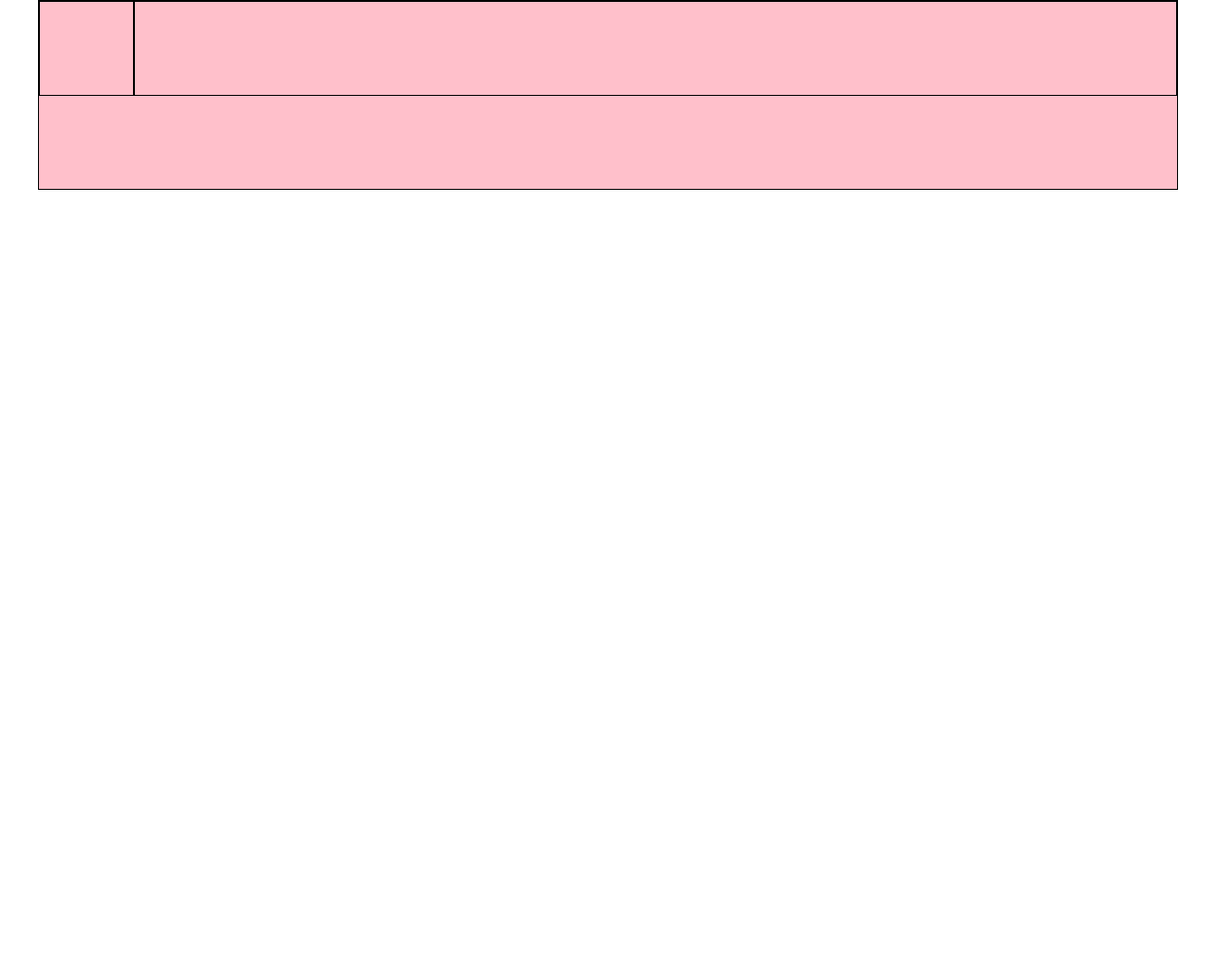
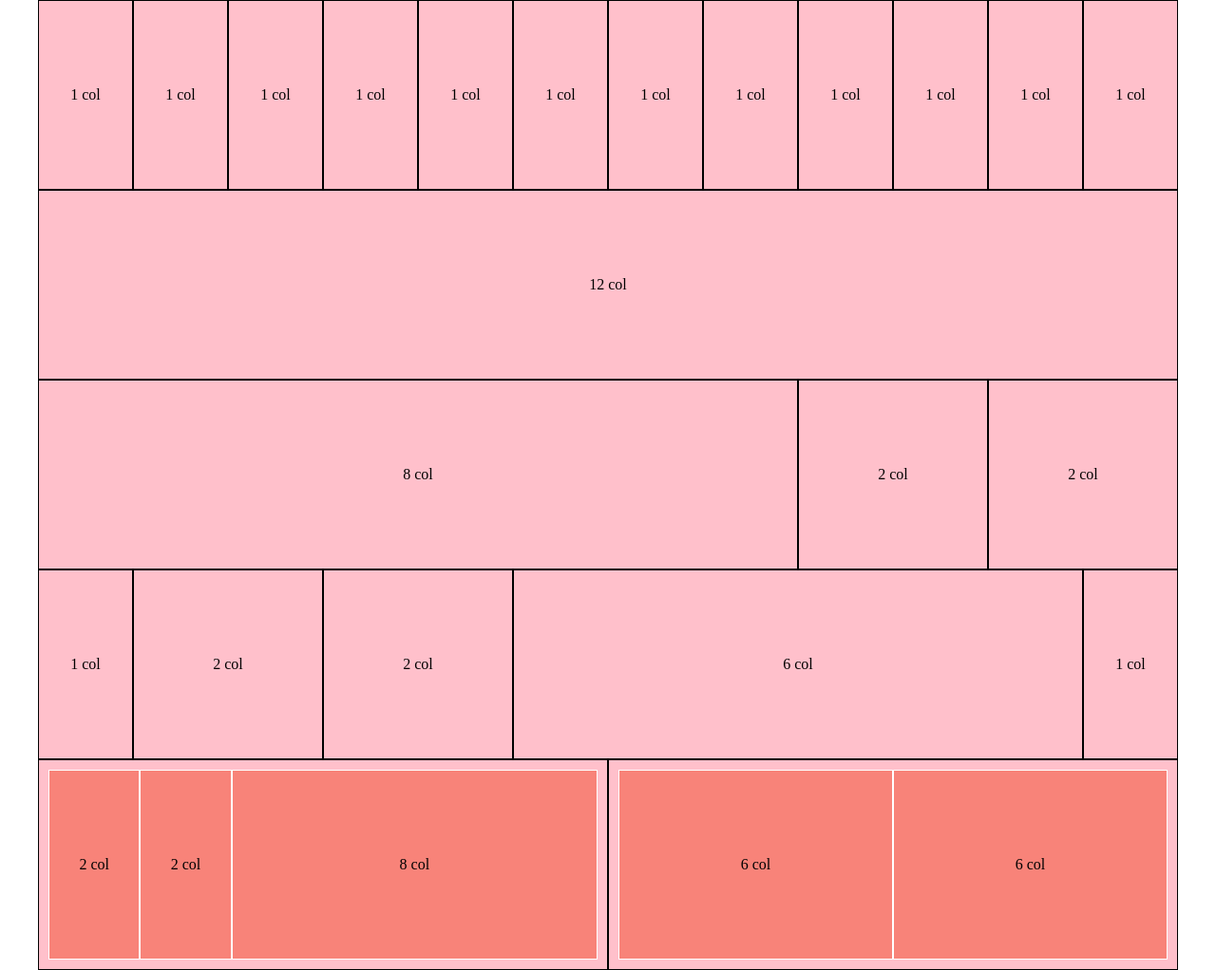
Before and after one commit to StephanieFurlan/html-css-12bool, a plain HTML site: page index.html in a window 1280 px wide. Shown: the whole page at 95% size. Before the commit the page ends 800 px from the top, so only its background shows below. Drawn offline with Linux system fonts and the light colour scheme.

Commit message:
Layout index html

```diff
--- a/css/12-bool.css
+++ b/css/12-bool.css
@@ -3,7 +3,7 @@
 }
 
 .debug .container {
-   border: 1px solid black;
+   /* border: 1px solid black; */
    background-color: pink;
 }
 
@@ -23,6 +23,7 @@
    margin: 0 auto;
 }
 
+
 .container::after {
    content: "";
    display: table;
@@ -31,7 +32,8 @@
 
 [class*="col-"] {
    float: left;
-   min-height: 100px;
+   min-height: 200px;
+   position: relative;
 }
 
 /* COLONNE */
--- a/css/style.css
+++ b/css/style.css
@@ -0,0 +1,15 @@
+.text {
+   position: absolute;
+   left: 50%;
+   top: 50%;
+   transform: translate(-50%, -50%);
+}
+
+.nested {
+   padding: 10px;
+}
+
+.nested [class*="col-"] {
+   border: 1px solid white;
+   background-color: #F88379;
+}
--- a/index.html
+++ b/index.html
@@ -8,8 +8,100 @@
    </head>
    <body class="debug">
    <div class="container">
-      <div class="col-1"></div>
-      <div class="col-11"></div>
+      <div class="col-1">
+         <span class="text">1 col</span>
+      </div>
+      <div class="col-1">
+         <span class="text">1 col</span>
+      </div>
+      <div class="col-1">
+         <span class="text">1 col</span>
+      </div>
+      <div class="col-1">
+         <span class="text">1 col</span>
+      </div>
+      <div class="col-1">
+         <span class="text">1 col</span>
+      </div>
+      <div class="col-1">
+         <span class="text">1 col</span>
+      </div>
+      <div class="col-1">
+         <span class="text">1 col</span>
+      </div>
+      <div class="col-1">
+         <span class="text">1 col</span>
+      </div>
+      <div class="col-1">
+         <span class="text">1 col</span>
+      </div>
+      <div class="col-1">
+         <span class="text">1 col</span>
+      </div>
+      <div class="col-1">
+         <span class="text">1 col</span>
+      </div>
+      <div class="col-1">
+         <span class="text">1 col</span>
+      </div>
+   </div>
+   <div class="container">
+      <div class="col-12">
+         <span class="text">12 col</span>
+      </div>
+   </div>
+   <div class="container">
+      <div class="col-8">
+         <span class="text">8 col</span>
+      </div>
+      <div class="col-2">
+         <span class="text">2 col</span>
+      </div>
+      <div class="col-2">
+         <span class="text">2 col</span>
+      </div>
+   </div>
+   <div class="container">
+      <div class="col-1">
+         <span class="text">1 col</span>
+      </div>
+      <div class="col-2">
+         <span class="text">2 col</span>
+      </div>
+      <div class="col-2">
+         <span class="text">2 col</span>
+      </div>
+      <div class="col-6">
+         <span class="text">6 col</span>
+      </div>
+      <div class="col-1">
+         <span class="text">1 col</span>
+      </div>
+   </div>
+   <div class="container">
+      <div class="col-6">
+         <div class="container nested">
+            <div class="col-2">
+               <span class="text">2 col</span>
+            </div>
+            <div class="col-2">
+               <span class="text">2 col</span>
+            </div>
+            <div class="col-8">
+               <span class="text">8 col</span>
+            </div>
+         </div>
+      </div>
+      <div class="col-6">
+         <div class="container nested">
+            <div class="col-6">
+               <span class="text">6 col</span>
+            </div>
+            <div class="col-6">
+               <span class="text">6 col</span>
+            </div>
+         </div>
+      </div>
    </div>
    </body>
 </html>
```
